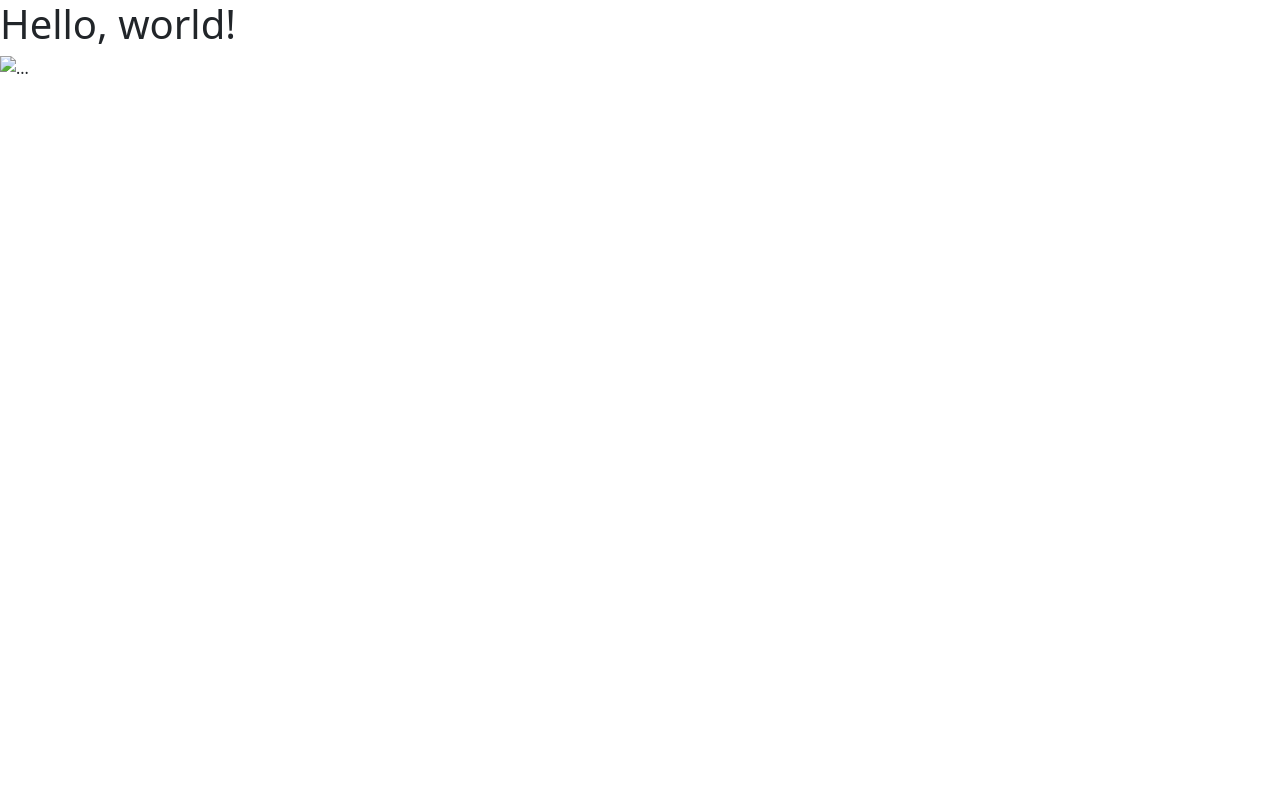
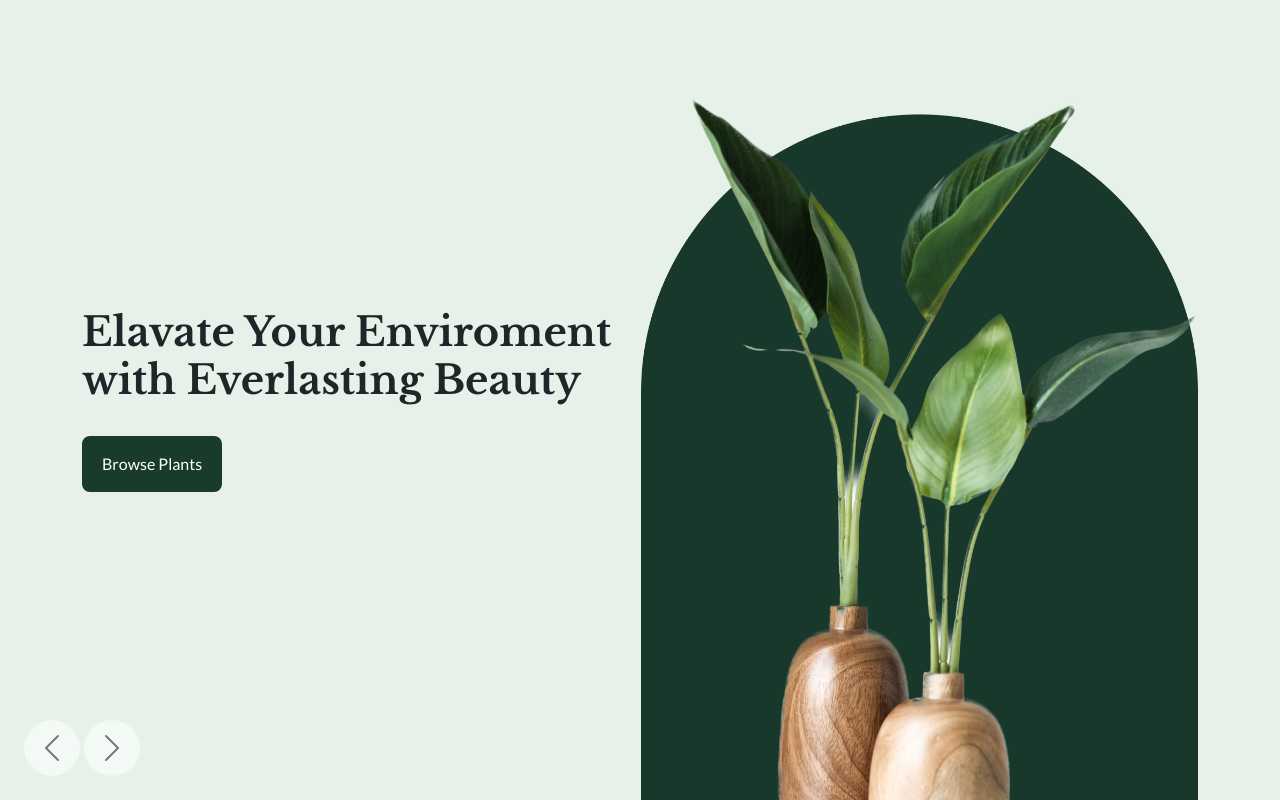
Before and after one commit to ngozionthewebs/231285_NgoziOjukwu_Term3_FormalAssessmentOne_DV100, a plain HTML site: page index.html in a window 1280 px wide. Drawn offline with nearby package versions, Linux system fonts and the light colour scheme.

Commit message:
part one done

```diff
--- a/css/main.css
+++ b/css/main.css
@@ -0,0 +1,67 @@
+@import url('https://fonts.googleapis.com/css2?family=Lato&family=Libre+Baskerville:wght@700&display=swap');
+
+/* ---------------------------------------------------------------- */
+/* Global Styles */
+
+/* Fonts */
+h1,h2,h3,h4,h5,h6{
+    font-family: 'Libre Baskerville', serif;
+}
+
+p{
+
+    font-family: 'Lato', sans-serif;
+    font-size: 16px;
+}
+
+/* Spacing */
+
+.full-height{
+    height: 100vh;
+}
+
+/* ---------------------------------------------------------------- */
+/* Components */
+
+
+button{
+    border: none;
+    padding: 16px 20px;
+    border-radius: 8px;
+    background-color: #183b2b;
+    color: white;
+    font-family: 'Lato', sans-serif;
+    font-size: 16px;
+
+
+}
+
+
+/* Bootstrap Component Overrides */
+/* Carousel */
+
+.carousel-item{
+    background-color: #e6f2e9;
+}
+
+.carousel-control-next, .carousel-control-prev{
+    top: auto;
+    right: auto;
+    left: 24px;
+    bottom: 24px;
+    width: auto;
+    background-color: white;
+    padding: 12px;
+    border-radius: 50%;
+}
+
+.carousel-control-next{
+   left: 84px;
+}
+
+.hero-image{
+    height: 90vh;
+    position: relative;
+    bottom: -100px;
+
+}
--- a/index.html
+++ b/index.html
@@ -10,22 +10,44 @@
     <link href="css/main.css" rel="stylesheet">
   </head>
   <body>
-    <h1>Hello, world!</h1>
 
+<!---------------------------------------------------------------------------------------------------------------------- -->
     <!--Carousel-->
 
-    <div id="carouselExample" class="carousel slide">
+    <div id="carouselExample" class="carousel slide"  data-bs-theme="dark">
         <div class="carousel-inner">
+          <!-- Slide 1 -->
           <div class="carousel-item active">
-            <img src="..." class="d-block w-100" alt="...">
+            <div class="container">
+              <div class="row full-height">
+
+                <div class="col align-self-center">
+                  <h1> Elavate Your Enviroment with Everlasting Beauty</h1>
+                  <button class="mt-4">Browse Plants</button>
+                </div>
+
+                <div class="col align-self-end">
+                  <img src="assets/hero-image.png"  class="hero-image">
+                </div>
+
+              </div>
+
+            </div>
           </div>
+          <!-- Slide 2 -->
           <div class="carousel-item">
-            <img src="..." class="d-block w-100" alt="...">
+            <div class="container">
+              <div class="row">
+
+
+              </div>
+
+            </div>
           </div>
-          <div class="carousel-item">
-            <img src="..." class="d-block w-100" alt="...">
-          </div>
+
         </div>
+
+        <!-- Carousel Controls -->
         <button class="carousel-control-prev" type="button" data-bs-target="#carouselExample" data-bs-slide="prev">
           <span class="carousel-control-prev-icon" aria-hidden="true"></span>
           <span class="visually-hidden">Previous</span>
@@ -39,6 +61,7 @@
      <!-- Scripts -->
      <script src="https://cdn.jsdelivr.net/npm/@popperjs/core@2.11.8/dist/umd/popper.min.js" integrity="sha384-I7E8VVD/ismYTF4hNIPjVp/Zjvgyol6VFvRkX/vR+Vc4jQkC+hVqc2pM8ODewa9r" crossorigin="anonymous"></script>
     <script src="https://cdn.jsdelivr.net/npm/bootstrap@5.3.1/dist/js/bootstrap.bundle.min.js" integrity="sha384-HwwvtgBNo3bZJJLYd8oVXjrBZt8cqVSpeBNS5n7C8IVInixGAoxmnlMuBnhbgrkm" crossorigin="anonymous"></script>
+    <script src="https://ajax.googleapis.com/ajax/libs/jquery/3.7.0/jquery.min.js"></script>
     <script src="js/main.js"></script>
   </body>
 </html>
--- a/js/main.js
+++ b/js/main.js
@@ -0,0 +1,9 @@
+//When the document loads
+$(document).ready(function(){
+
+    console.log("Hello")
+
+    // When the Hero image loads animate it upwards
+
+    $(".hero-image").animate({top: '-=100'})
+})
```
Also changed, not shown: assets/hero-2.png (added), assets/hero-image.png (added), assets/hero-image2.png (added).
